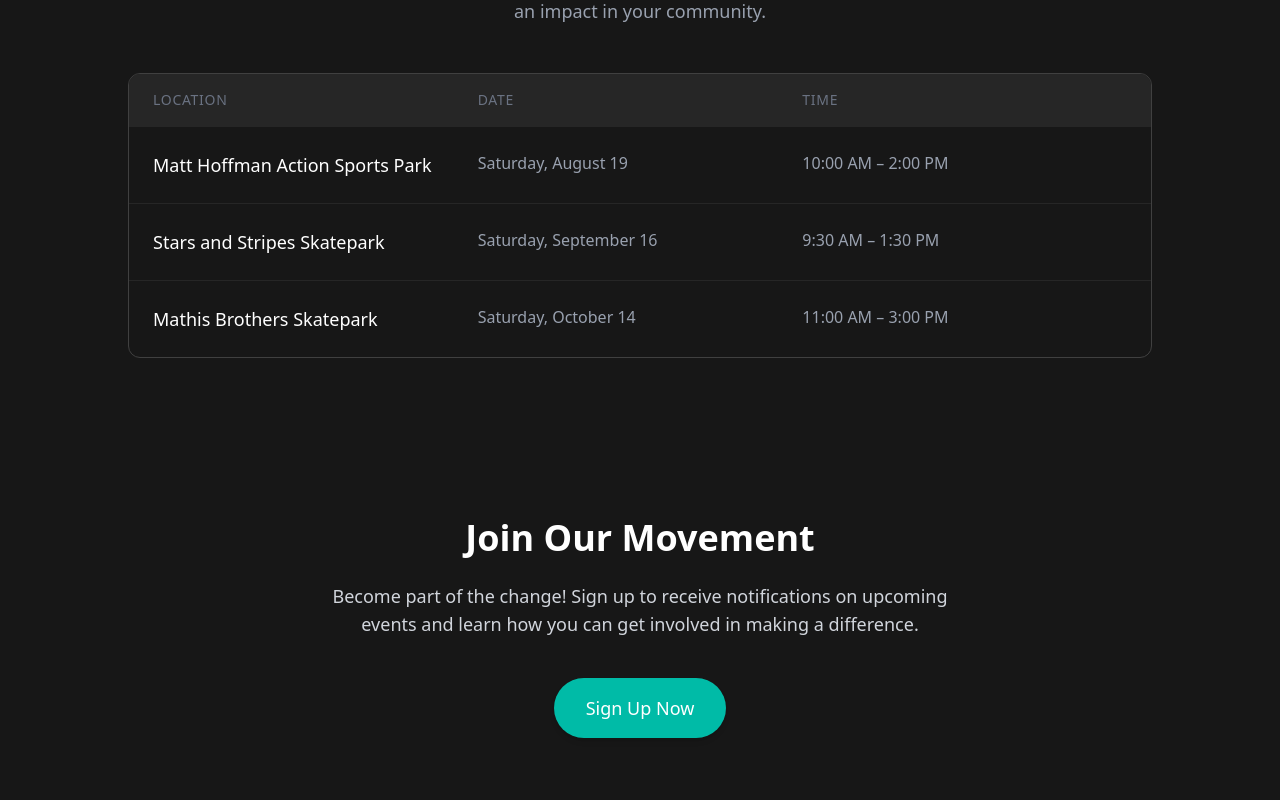
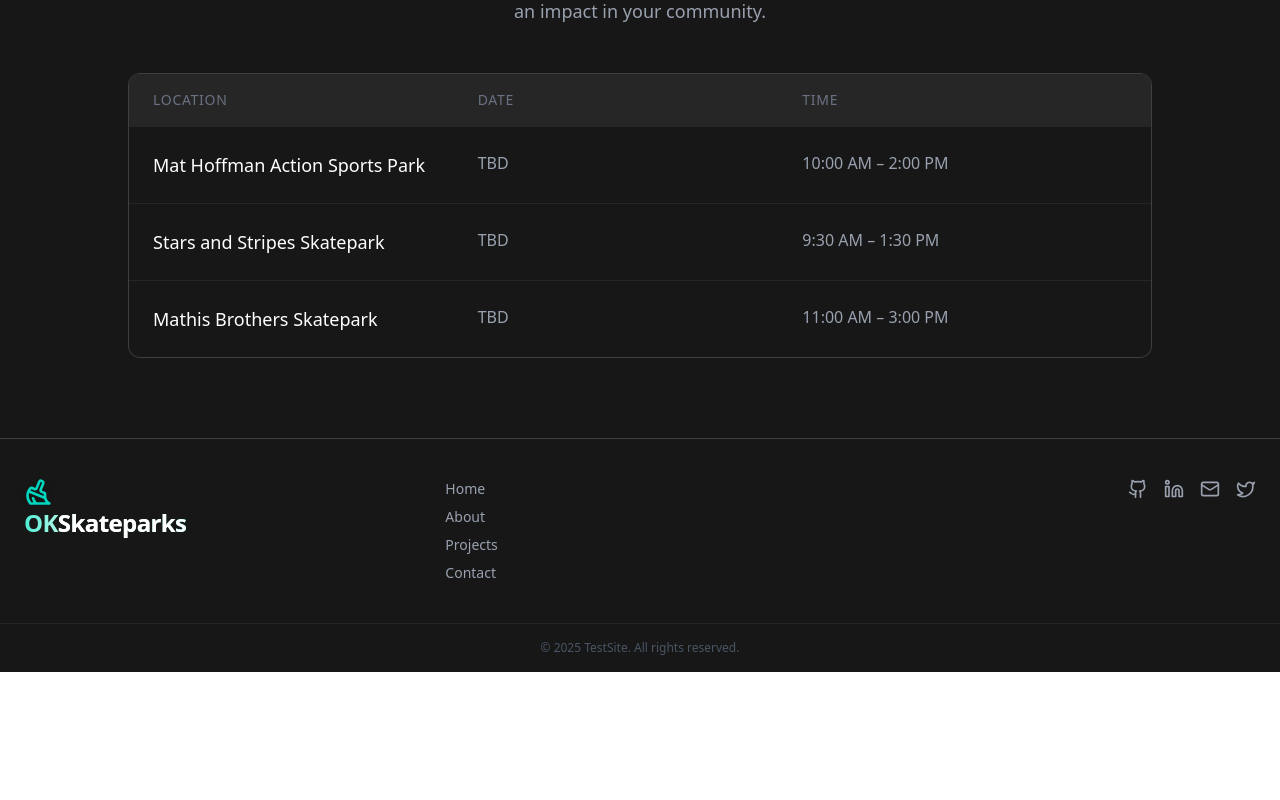
Before and after one commit to ajSeadler/tailwind-template, a React (Vite) app: page /about in a window 1280 px wide. Shown: the part 1180-1980 px from the top of the page. After the commit the page ends 1852 px from the top, so only its background shows below. Built offline with nearby package versions, Linux system fonts and the light colour scheme.

Commit message:
added full skatewpark info route/page. added 2 new skatepakrs

```diff
--- a/src/App.tsx
+++ b/src/App.tsx
@@ -8,6 +8,7 @@
 import Projects from "./components/Projects";
 import Contact from "./pages/Contact";
 import Diy from "./components/Diy";
+import SkateparkPage from "./pages/SkateparkPage"; // ⬅️ Import the new component
 
 function App() {
   return (
@@ -20,6 +21,7 @@
           <Route path="/learn-more" element={<LearnMore />} />
           <Route path="/projects" element={<Projects />} />
           <Route path="/skateparks" element={<Skateparks />} />
+          <Route path="/skateparks/:id" element={<SkateparkPage />} />
           <Route path="/contact" element={<Contact />} />
           <Route path="/diy" element={<Diy />} />
         </Routes>
--- a/src/components/Diy.tsx
+++ b/src/components/Diy.tsx
@@ -8,8 +8,7 @@
             DIY Spot Clean Up
           </h1>
           <p className="text-gray-400 max-w-2xl mx-auto text-lg">
-            Everything you need to know to safely and effectively clean, repair,
-            and revive your local skate spot.
+            Some tips to help get started.
           </p>
         </header>
 
--- a/src/components/LearnMore.tsx
+++ b/src/components/LearnMore.tsx
@@ -1,5 +1,5 @@
 import React from "react";
-import OurTeam from "./OurTeam";
+// import OurTeam from "./OurTeam";
 import UpcomingEvents from "./UpcomingEvents";
 
 const LearnMore: React.FC = () => {
@@ -79,7 +79,7 @@
       </section>
 
       {/* Section 5: Call to Action */}
-      <section className="py-20 px-6 md:px-12">
+      {/* <section className="py-20 px-6 md:px-12">
         <div className="max-w-7xl mx-auto text-center">
           <h3 className="text-4xl font-bold mb-6 text-white">
             Join Our Movement
@@ -96,11 +96,11 @@
             Sign Up Now
           </a>
         </div>
-      </section>
+      </section> */}
       {/* Section 4: Meet The Team */}
-      <section className="py-20 bg-neutral-900 px-6 md:px-12">
+      {/* <section className="py-20 bg-neutral-900 px-6 md:px-12">
         <OurTeam />
-      </section>
+      </section> */}
     </div>
   );
 };
--- a/src/components/UpcomingEvents.tsx
+++ b/src/components/UpcomingEvents.tsx
@@ -1,6 +1,9 @@
+import React from "react";
+import { events } from "../data/events";
+import { Link } from "react-router-dom";
+
 const UpcomingEvents: React.FC = () => {
   return (
-    <>
     <div className="max-w-5xl mx-auto">
       <header className="text-center mb-12">
         <h2 className="text-4xl font-bold mb-4">Upcoming Events</h2>
@@ -19,32 +22,19 @@
         </div>
 
         {/* Event Rows */}
-          <div className="grid grid-cols-3 px-6 py-6 hover:bg-neutral-700 transition">
-            <span className="font-medium text-lg">
-              Matt Hoffman Action Sports Park
-            </span>
-            <span className="text-gray-400">Saturday, August 19</span>
-            <span className="text-gray-400">10:00 AM – 2:00 PM</span>
-          </div>
-
-          <div className="grid grid-cols-3 px-6 py-6 hover:bg-neutral-800 transition">
-            <span className="font-medium text-lg">
-              Stars and Stripes Skatepark
-            </span>
-            <span className="text-gray-400">Saturday, September 16</span>
-            <span className="text-gray-400">9:30 AM – 1:30 PM</span>
-          </div>
-
-          <div className="grid grid-cols-3 px-6 py-6 hover:bg-neutral-800 transition">
-            <span className="font-medium text-lg">
-              Mathis Brothers Skatepark
-            </span>
-            <span className="text-gray-400">Saturday, October 14</span>
-            <span className="text-gray-400">11:00 AM – 3:00 PM</span>
+        {events.map((event) => (
+          <Link
+            key={event.id}
+            to={`/skateparks/${event.id}`}
+            className="grid grid-cols-3 px-6 py-6 hover:bg-neutral-800 transition cursor-pointer"
+          >
+            <span className="font-medium text-lg">{event.location}</span>
+            <span className="text-gray-400">{event.date}</span>
+            <span className="text-gray-400">{event.time}</span>
+          </Link>
+        ))}
       </div>
     </div>
-      </div>
-    </>
   );
 };
 
--- /dev/null
+++ b/src/data/events.ts
@@ -0,0 +1,29 @@
+// events.ts
+
+export interface Event {
+  id: string; // This will match the skatepark name (or a slugified version)
+  location: string;
+  date: string;
+  time: string;
+}
+
+export const events: Event[] = [
+  {
+    id: "mat-hoffman-action-sports-park",
+    location: "Mat Hoffman Action Sports Park",
+    date: "TBD",
+    time: "10:00 AM – 2:00 PM",
+  },
+  {
+    id: "stars-and-stripes-skatepark",
+    location: "Stars and Stripes Skatepark",
+    date: "TBD",
+    time: "9:30 AM – 1:30 PM",
+  },
+  {
+    id: "mathis-skate-park",
+    location: "Mathis Brothers Skatepark",
+    date: "TBD",
+    time: "11:00 AM – 3:00 PM",
+  },
+];
--- a/src/data/skateparks.ts
+++ b/src/data/skateparks.ts
@@ -38,4 +38,19 @@
     imageUrl:
       "https://assets.simpleviewinc.com/simpleview/image/upload/c_limit,q_75,w_1200/v1/crm/visitedmondok/Mathis-Skate-Park_B28E48AE-A92F-03A1-C71090A47EBDF080-b28e3e7900b7dd8_b28e51cc-e337-0a66-59ed6aa2a3abb57f.jpg",
   },
+  {
+    name: "HC Shillings Skatepark",
+    address: "539 SE 25th St, Oklahoma City, OK 73129",
+    description:
+      "Small modern concrete park. Features a gap, quarterpipes, a ledge, box, handrail, and a hip.",
+    imageUrl: "../images/shillings.JPG",
+  },
+  {
+    name: "South Lakes Skatepark",
+    address: "4302 SW 119th, Oklahoma City, OK 73137",
+    description:
+      "Medium sized concrete park with plenty of boxes, stairs, flatbars, handrails, hips, ledges, etc.",
+    imageUrl:
+      "https://www.concretedisciples.com/media/reviews/photos/original/31/92/5e/south-lakes-skate-court-86-1435681543.webp",
+  },
 ];
--- /dev/null
+++ b/src/pages/SkateparkPage.tsx
@@ -0,0 +1,78 @@
+// components/SkateparkPage.tsx
+import { useParams, Link } from "react-router-dom";
+import { skateparks } from "../data/skateparks";
+import { MapPin, ArrowLeft } from "lucide-react";
+
+const SkateparkPage: React.FC = () => {
+  const { id } = useParams<{ id: string }>();
+
+  const formattedId = id?.toLowerCase().replace(/[^a-z0-9]+/g, "-");
+  const skatepark = skateparks.find(
+    (p) => p.name.toLowerCase().replace(/[^a-z0-9]+/g, "-") === formattedId
+  );
+
+  if (!skatepark) {
+    return (
+      <div className="min-h-screen flex flex-col justify-center items-center text-gray-300 bg-neutral-900 px-4">
+        <h1 className="text-4xl font-bold text-red-400 mb-4">
+          Skatepark not found
+        </h1>
+        <p className="text-gray-400 mb-6">
+          Please check the URL or go back to the homepage.
+        </p>
+        <Link
+          to="/skateparks"
+          className="flex items-center gap-2 text-teal-500 hover:text-teal-400 transition"
+        >
+          <ArrowLeft className="w-4 h-4" />
+          Back to skateparks
+        </Link>
+      </div>
+    );
+  }
+
+  return (
+    <div className="min-h-screen bg-neutral-900 text-white">
+      <div className="max-w-5xl mx-auto px-6 py-12">
+        {/* Back button */}
+        <div className="mb-6">
+          <Link
+            to="/skateparks"
+            className="inline-flex items-center text-sm text-teal-500 hover:text-teal-400 transition"
+          >
+            <ArrowLeft className="w-4 h-4 mr-1" />
+            Back to all skateparks
+          </Link>
+        </div>
+
+        {/* Title */}
+        <h1 className="text-4xl md:text-5xl font-extrabold mb-6 text-white tracking-tight">
+          {skatepark.name}
+        </h1>
+
+        {/* Image */}
+        <div className="rounded-2xl overflow-hidden shadow-2xl border border-neutral-800 mb-10">
+          <img
+            src={skatepark.imageUrl}
+            alt={skatepark.name}
+            className="w-full h-auto object-cover hover:scale-[1.01] transition-transform"
+          />
+        </div>
+
+        {/* Info section */}
+        <div className="space-y-6 text-lg leading-relaxed text-gray-300">
+          <p className="border-l-4 border-teal-500 pl-4 text-base md:text-lg">
+            {skatepark.description}
+          </p>
+
+          <div className="flex items-start gap-3 mt-4">
+            <MapPin className="text-teal-500 w-5 h-5 mt-1" />
+            <p className="text-gray-400">{skatepark.address}</p>
+          </div>
+        </div>
+      </div>
+    </div>
+  );
+};
+
+export default SkateparkPage;
```
Also changed, not shown: src/components/SkateparkList.tsx (+34 -12 lines), public/images/shillings.JPG (added). Lines whose indentation alone changed are shown as unchanged.
